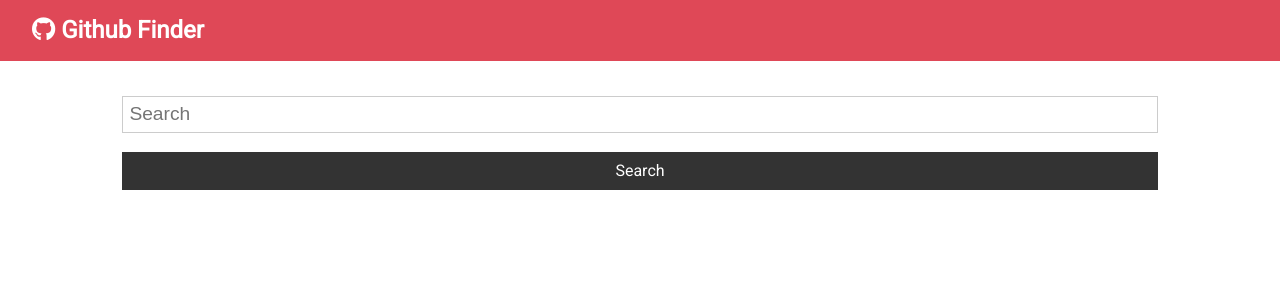
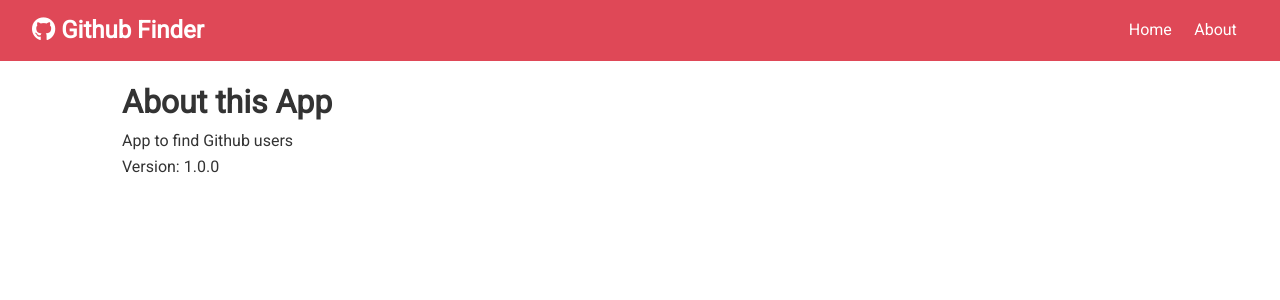
Before and after one commit to JosePedroSilva/githubFinder-brad, a React (Create React App) app: page /about in a window 1280 px wide. Shown: the top 300 px of the page. Built offline with nearby package versions, Linux system fonts and the light colour scheme.

Commit message:
about page route created

```diff
--- a/package.json
+++ b/package.json
@@ -9,6 +9,7 @@
     "axios": "^0.19.2",
     "react": "^16.13.1",
     "react-dom": "^16.13.1",
+    "react-router-dom": "^5.2.0",
     "react-scripts": "3.4.1"
   },
   "scripts": {
--- a/src/App.js
+++ b/src/App.js
@@ -1,8 +1,10 @@
-import React, { Component } from 'react';
+import React, { Component, Fragment } from 'react';
+import { BrowserRouter as Router, Switch, Route } from 'react-router-dom';
 import Navbar from './components/layout/Navbar';
 import Users from './components/users/Users';
 import Search from './components/users/Search';
 import Alert from './components/layout/Alert';
+import About from './components/pages/About';
 import axios from 'axios';
 import './App.css';
 
@@ -34,19 +36,28 @@
 		const { users, loading } = this.state;
 
 		return (
+			<Router>
 				<div className="App">
 					<Navbar />
 					<div className="container">
 						<Alert alert={this.state.alert} />
+						<Switch>
+							<Route exact path='/' render={props => (
+								<Fragment>
 									<Search
 										searchUsers={this.searchUsers}
 										clearUsers={this.clearUsers}
 										showClear={users.length > 0 ? true : false}
-						setAlert={this.setAlert}
+										setAlert={this.setAlert}/>
+									<Users loading={loading} users={users} />
+								</Fragment>
+							)}
 							/>
-					<Users loading={loading} users={users} />
+							<Route exact path='/about' component={About} />
+						</Switch>
 					</div>
 				</div>
+			</Router>
 		);
 	}
 }
--- a/src/components/layout/Navbar.js
+++ b/src/components/layout/Navbar.js
@@ -1,5 +1,6 @@
 import React from 'react';
 import PropTypes from 'prop-types';
+import { Link } from 'react-router-dom';
 
 const Navbar = ({ icon, title }) => {
 	return (
@@ -7,6 +8,14 @@
 			<h1>
 				<i className={icon} /> {title}
 			</h1>
+			<ul>
+				<li>
+					<Link to='/'>Home</Link>
+				</li>
+				<li>
+					<Link to='/about'>About</Link>
+				</li>
+			</ul>
 		</nav>
 	);
 };
--- /dev/null
+++ b/src/components/pages/About.js
@@ -0,0 +1,13 @@
+import React, {Fragment} from 'react'
+
+const About = () => {
+    return (
+        <Fragment>
+            <h1>About this App</h1>
+            <p>App to find Github users</p>
+            <p>Version: 1.0.0</p>
+        </Fragment>
+    )
+}
+
+export default About
```
Also changed, not shown: 1 other file (tests, documents, lock files or other folders). Lines whose indentation alone changed are shown as unchanged.
